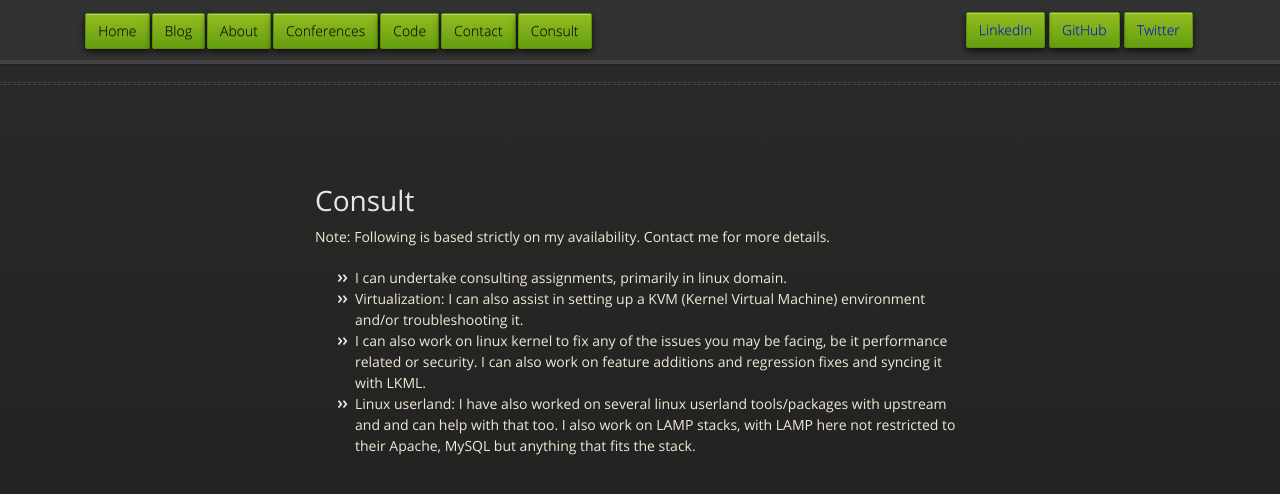
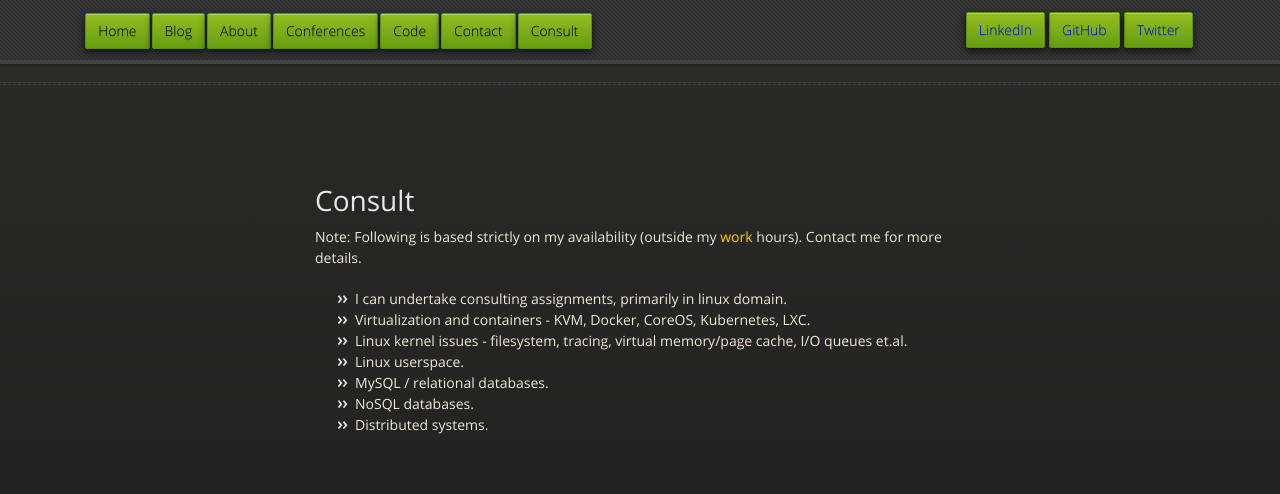
Before and after one commit to ronin13/ronin13.github.com, a Jekyll site: the page built from pages/consult.md, in a window 1280 px wide. Shown: the top 494 px of the page. Built offline with Jekyll 4.4.1, drawn with Linux system fonts in a browser that asks for light colours; Markdown is read by kramdown in place of the engine named in the settings.

Commit message:
Updated details

```diff
--- a/pages/consult.md
+++ b/pages/consult.md
@@ -4,9 +4,12 @@ layout: page
 permalink: /pages/consult/
 ---
 
-Note: Following is based strictly on my availability. Contact me for more details.
+Note: Following is based strictly on my availability (outside my [work](http://www.percona.com/about-us/our-team/raghavendra-prabhu) hours). Contact me for more details.
 
 * I can undertake consulting assignments, primarily in linux domain.
-* Virtualization: I can also assist in setting up a  KVM (Kernel Virtual Machine) environment and/or troubleshooting it.
-* I can also work on linux kernel to fix any of the issues you may be facing, be it performance related or security. I can also work on feature additions and regression fixes and syncing it with LKML.
-* Linux userland: I have also worked on several linux userland tools/packages with upstream and  and can help with that too.  I also work on LAMP stacks, with LAMP here not restricted to their Apache, MySQL but anything that fits the stack.
+* Virtualization and containers - KVM, Docker, CoreOS, Kubernetes, LXC.
+* Linux kernel issues - filesystem, tracing, virtual memory/page cache, I/O queues et.al.
+* Linux userspace.
+* MySQL / relational databases.
+* NoSQL databases.
+* Distributed systems.
```
